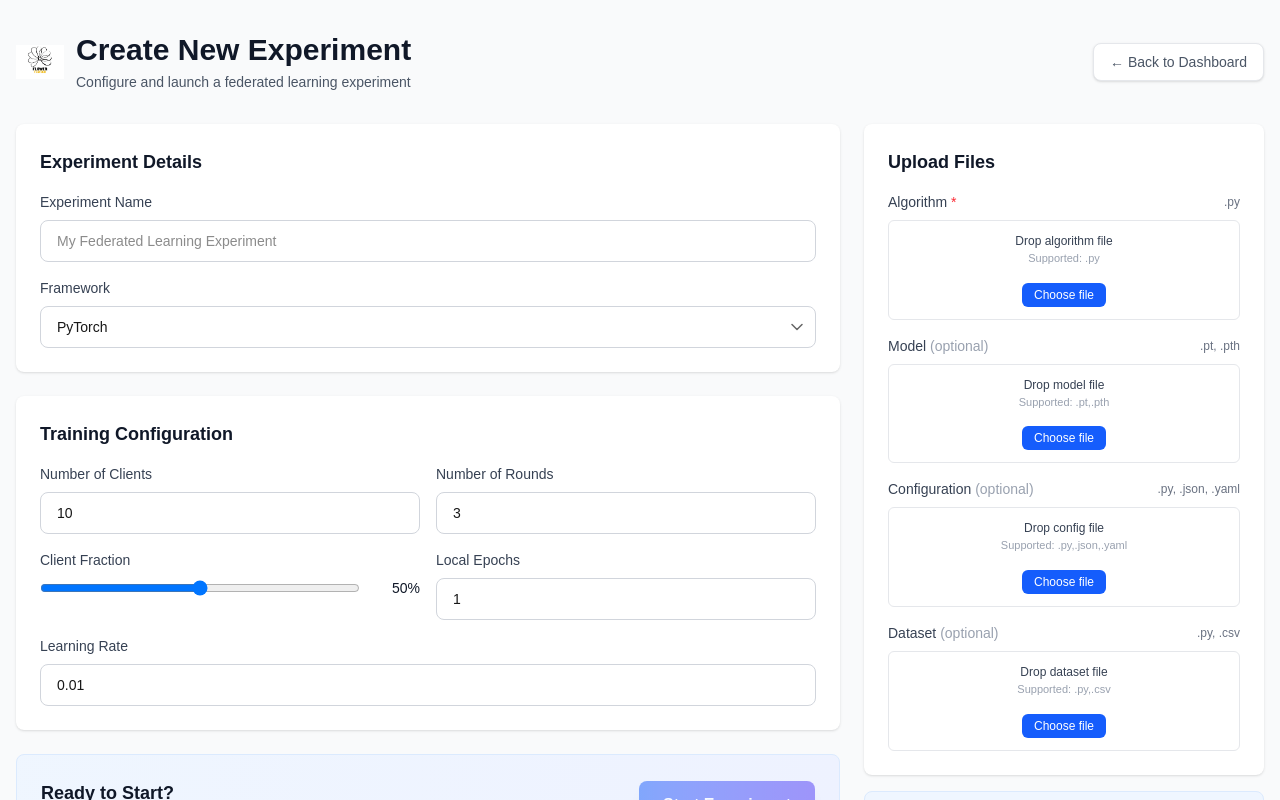
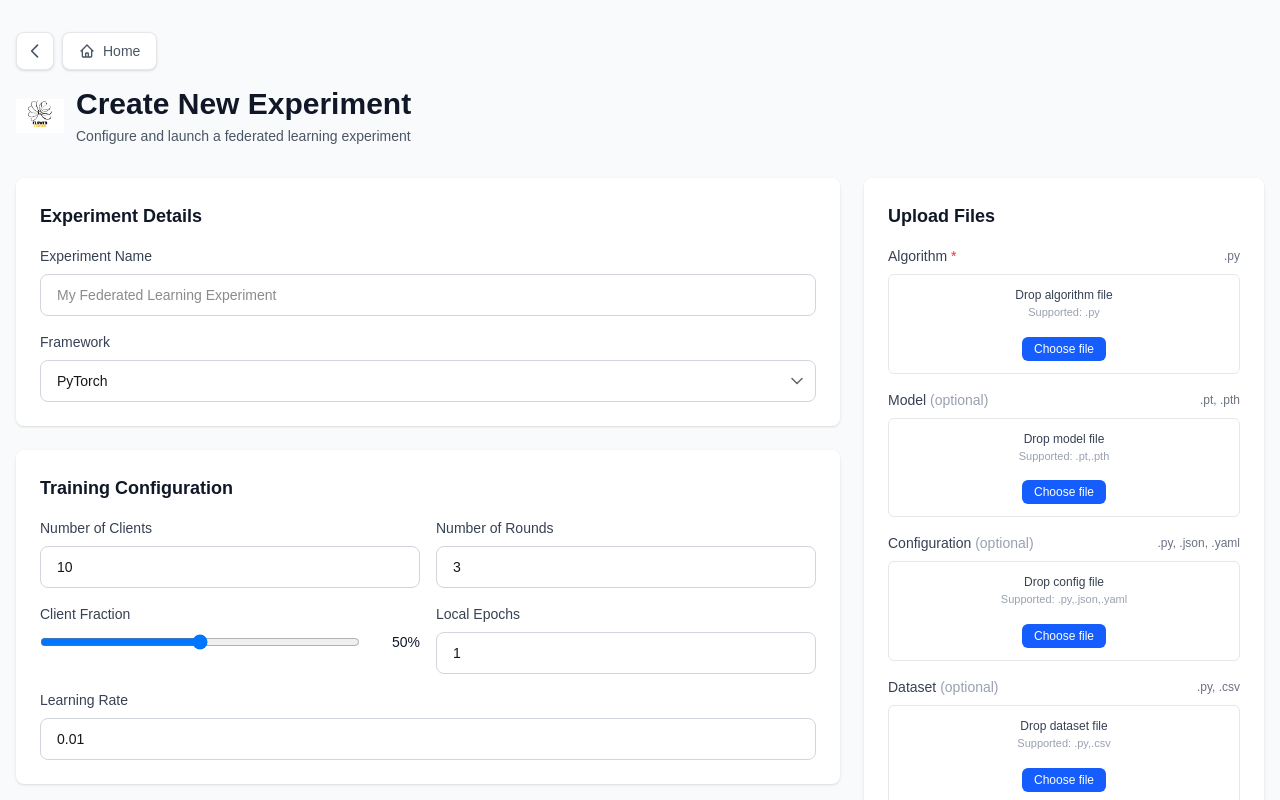
Before and after one commit to phrp720/flower-testbed, a Next.js app: page /testbed/experiments/new in a window 1280 px wide. Shown: the top 800 px of the page. Built offline with nearby package versions, Linux system fonts and the light colour scheme.

Commit message:
add Navigation component for improved navigation and replace links in page

```diff
--- /dev/null
+++ b/app/components/Navigation.tsx
@@ -0,0 +1,28 @@
+"use client";
+
+import Link from "next/link";
+
+export default function Navigation() {
+    return (
+        <div className="flex items-center gap-2 mb-4">
+            <button
+                onClick={() => window.history.back()}
+                className="bg-white text-gray-600 hover:bg-gray-50 border border-gray-200 p-2 rounded-lg font-medium inline-flex items-center transition shadow-sm hover:shadow"
+                title="Go back"
+            >
+                <svg className="w-5 h-5" fill="none" stroke="currentColor" viewBox="0 0 24 24">
+                    <path strokeLinecap="round" strokeLinejoin="round" strokeWidth={2} d="M15 19l-7-7 7-7" />
+                </svg>
+            </button>
+            <Link
+                href="/testbed/dashboard"
+                className="bg-white text-gray-600 hover:bg-gray-50 border border-gray-200 px-4 py-2 rounded-lg text-sm font-medium inline-flex items-center gap-2 transition shadow-sm hover:shadow"
+            >
+                <svg className="w-4 h-4" fill="none" stroke="currentColor" viewBox="0 0 24 24">
+                    <path strokeLinecap="round" strokeLinejoin="round" strokeWidth={2} d="M3 12l2-2m0 0l7-7 7 7M5 10v10a1 1 0 001 1h3m10-11l2 2m-2-2v10a1 1 0 01-1 1h-3m-6 0a1 1 0 001-1v-4a1 1 0 011-1h2a1 1 0 011 1v4a1 1 0 001 1m-6 0h6" />
+                </svg>
+                <span>Home</span>
+            </Link>
+        </div>
+    );
+}
--- a/app/testbed/experiments/[id]/page.tsx
+++ b/app/testbed/experiments/[id]/page.tsx
@@ -3,6 +3,7 @@
 import { use, useEffect, useState } from "react";
 import { useRouter } from "next/navigation";
 import Link from "next/link";
+import Navigation from "@/app/components/Navigation";
 
 type Experiment = {
   id: number;
@@ -178,12 +179,7 @@
       <div className="max-w-6xl mx-auto px-4">
         {/* Header */}
         <div className="mb-6">
-          <Link
-            href="/testbed/experiments"
-            className="bg-white text-gray-600 hover:bg-gray-50 border border-gray-200 px-4 py-2 rounded-lg text-sm font-medium inline-flex items-center gap-2 transition shadow-sm hover:shadow mb-4"
-          >
-            <span>← Back to Experiments</span>
-          </Link>
+          <Navigation />
           <div className="flex items-center justify-between">
             <div>
               <h1 className="text-3xl font-bold text-gray-900">{experiment.name}</h1>
--- a/app/testbed/experiments/new/page.tsx
+++ b/app/testbed/experiments/new/page.tsx
@@ -3,6 +3,7 @@
 import { useRouter } from "next/navigation";
 import SingleFileUploader from "@/app/components/FileUploader";
 import Dialog from "@/app/components/Dialog";
+import Navigation from "@/app/components/Navigation";
 import Image from 'next/image';
 import Link from 'next/link';
 
@@ -130,7 +131,8 @@
         <div className="min-h-screen bg-gray-50 py-8">
             <div className="max-w-7xl mx-auto px-4">
                 {/* Header */}
-                <div className="flex items-center justify-between mb-8">
+                <div className="mb-8">
+                    <Navigation />
                     <div className="flex items-center gap-3">
                         <Image
                             src="/flower-testbed-icon.png"
@@ -143,12 +145,6 @@
                             <p className="text-gray-600 text-sm mt-1">Configure and launch a federated learning experiment</p>
                         </div>
                     </div>
-                    <Link
-                        href="/testbed/dashboard"
-                        className="bg-white text-gray-600 hover:bg-gray-50 border border-gray-200 px-4 py-2 rounded-lg text-sm font-medium flex items-center gap-2 transition shadow-sm hover:shadow"
-                    >
-                        <span>← Back to Dashboard</span>
-                    </Link>
                 </div>
 
                 <div className="grid grid-cols-1 lg:grid-cols-3 gap-6">
--- a/app/testbed/experiments/page.tsx
+++ b/app/testbed/experiments/page.tsx
@@ -4,6 +4,7 @@
 import Link from "next/link";
 import Image from "next/image";
 import Dialog from "@/app/components/Dialog";
+import Navigation from "@/app/components/Navigation";
 
 type Experiment = {
   id: number;
@@ -112,12 +113,7 @@
       <div className="max-w-7xl mx-auto px-4">
         {/* Header */}
         <div className="mb-8">
-          <Link
-            href="/testbed/dashboard"
-            className="bg-white text-gray-600 hover:bg-gray-50 border border-gray-200 px-4 py-2 rounded-lg text-sm font-medium inline-flex items-center gap-2 transition shadow-sm hover:shadow mb-4"
-          >
-            <span>← Back to Dashboard</span>
-          </Link>
+          <Navigation />
           <div className="flex items-center justify-between">
             <div className="flex items-center gap-3">
               <Image
```
